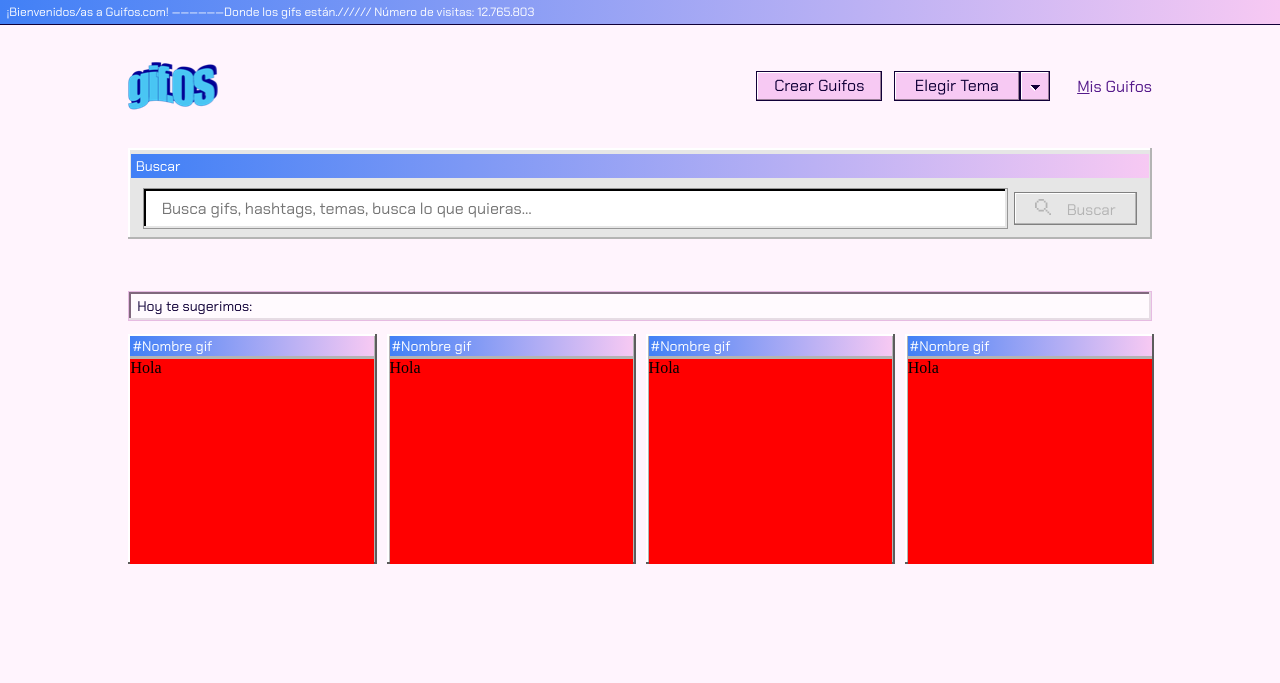
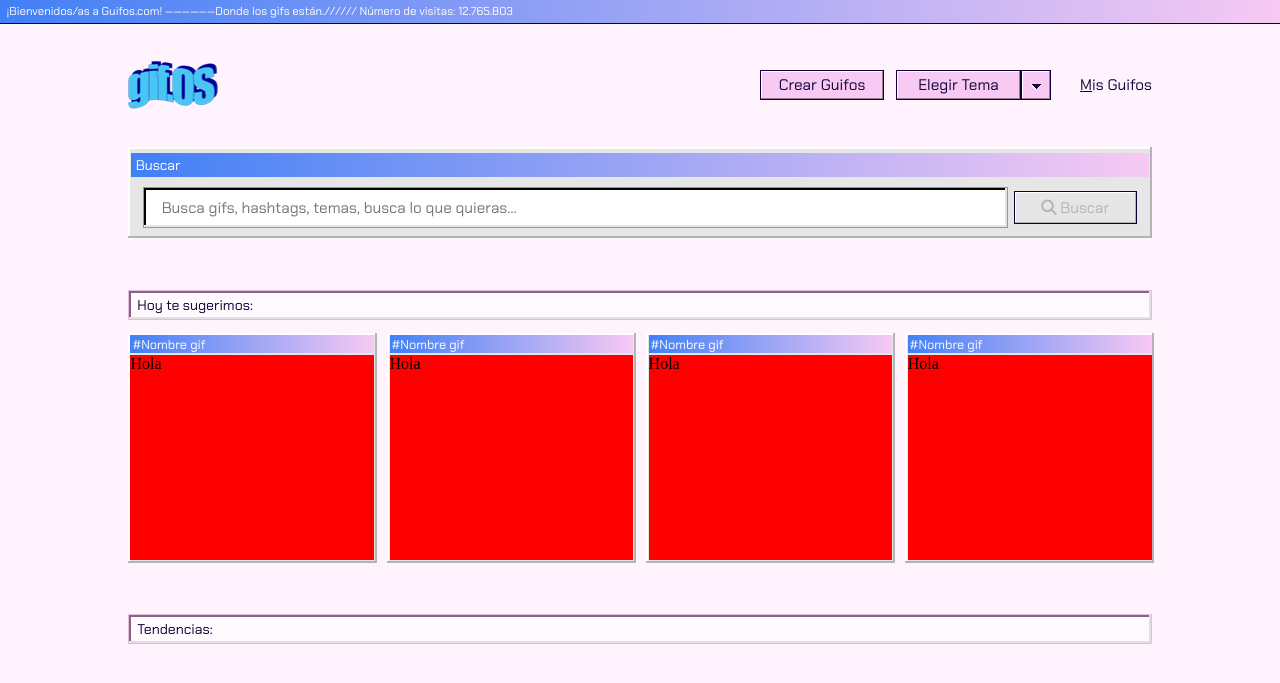
Before and after one commit to JohanCamiloL/gift-os, a PHP site: page / in a window 1280 px wide. Shown: the top 683 px of the page. Run offline with PHP 8.4, Linux system fonts and the light colour scheme; some libraries are stand-ins or nearby versions.

Commit message:
Day and hight themes in progress, input listener done

```diff
--- a/css/day_theme.css
+++ b/css/day_theme.css
@@ -30,3 +30,16 @@
     background-color: #E6E6E6;
     box-shadow: inset -2px -2px 0 0 #B4B4B4, inset 2px 2px 0 0 #FFFFFF;
 }
+
+.day-search-button {
+    background-color: #F7C9F3;
+    box-shadow: inset -1px -1px 0 0 #997D97, inset 1px 1px 0 0 #FFFFFF;
+    color: #110038;
+}
+
+.day-search-button:disabled {
+    background: #E6E6E6;
+    border: 1px solid #808080;
+    box-shadow: inset -1px -1px 0 0 #B4B4B4, inset 1px 1px 0 0 #FFFFFF;
+    color: #B4B4B4;
+}
--- a/css/desktop_screen.css
+++ b/css/desktop_screen.css
@@ -57,7 +57,7 @@
         letter-spacing: 0;
     }
     .first-type-button {
-        font-size: 16px;
+        font-size: 1.2vw;
         line-height: 18px;
         text-align: center;
         width: 70%;
@@ -76,7 +76,7 @@
     }
     .welcome p {
         color: #FFFFFF;
-        font-size: 12px;
+        font-size: 0.9vw;
         padding: .3% .5%;
     }
     header {
@@ -91,7 +91,7 @@
         align-items: center;
     }
     header ul li a {
-        font-size: 16px;
+        font-size: 1.2vw;
     }
     header ul li a span {
         text-decoration: underline;
@@ -116,33 +116,26 @@
         grid-template-columns: 87% 13%;
     }
     .search-menu div:nth-of-type(2) input {
-        font-size: 16px;
-        color: #B4B4B4;
+        font-size: 1.2vw;
         line-height: 22px;
         padding: 1% 2%;
+        color: #110038;
         background: #FFFFFF;
         border: 1px solid #979797;
         box-shadow: inset -2px -2px 0 0 #E6E6E6, inset 2px 2px 0 0 #000000;
     }
     .search-menu div:nth-of-type(2) button {
-        background: #E6E6E6;
-        border: 1px solid #808080;
-        box-shadow: inset -1px -1px 0 0 #B4B4B4, inset 1px 1px 0 0 #FFFFFF;
-        color: #B4B4B4;
         font-size: 1.2vw;
         line-height: 18px;
         margin-left: 5%;
         height: 80%;
-    }
-    .search-menu div:nth-of-type(2) img {
-        font-size: 1.5vw;
-        margin-right: 10%;
+        border: 1px solid #110038;
     }
     .suggestions p {
         background-color: #FFFAFE;
         color: #110038;
         letter-spacing: 0;
-        font-size: 14px;
+        font-size: 1.1vw;
         padding: .5% .8%;
         margin-top: 5%;
     }
@@ -151,23 +144,34 @@
         grid-template-columns: repeat(4, 24.3%);
         column-gap: 1%;
     }
-    .gif-info {
+    .suggestions .gif-info {
         height: 18vw;
+        display: grid;
         grid-template-columns: 100%;
-        grid-template-rows: 10% 90%;
-        padding: 1% 1% 0% 1%;
+        grid-template-rows: 8% 92%;
+        padding: 1% 1% 1% 1%;
     }
-    .gif-info p {
+    .suggestions .gif-info p {
         grid-row-start: 1;
         margin-top: 0%;
         color: #FFFFFF;
         letter-spacing: 0;
         text-decoration: solid;
         align-self: center;
+        align-self: stretch;
+        font-size: 1vw;
     }
-    .gif-place {
+    .suggestions .gif-place {
         grid-row-start: 2;
         background-color: red;
-        height: 90%;
+        align-self: stretch;
+    }
+    .tendency p {
+        background-color: #FFFAFE;
+        color: #110038;
+        letter-spacing: 0;
+        font-size: 1.1vw;
+        padding: .5% .8%;
+        margin-top: 5%;
     }
 }
--- a/css/night_theme.css
+++ b/css/night_theme.css
@@ -1,4 +1,6 @@
-.night-color-body {}
+.night-color-body {
+    background-color: #04006D;
+}
 
 .night-background-image {
     background-image: var(--night-background-image);
@@ -10,8 +12,20 @@
     box-shadow: inset -1px -1px 0 0 #A72CB3, inset 1px 1px 0 0 #FFFFFF;
 }
 
+.night-menu-button-color:hover, night-menu-button-color:active {
+    background-color: #CE36DB;
+    border: 1px dotted #110038;
+    box-shadow: inset -1px -1px 0 0 #A72CB3, inset 1px 1px 0 0 #FFFFFF;
+    color: #FFFFFF;
+}
+
 .night-menu-a {
     color: #FFFFFF;
+}
+
+.night-menu-a:hover {
+    color: #FFFFFF;
+    border: 1px dotted #FFFFFF;
 }
 
 .night-background-search-menu {
@@ -24,7 +38,20 @@
     box-shadow: inset -2px -2px 0 0 #E6DCE4, inset 2px 2px 0 0 #110038;
 }
 
-.day-suggestions-div {
+.night-suggestions-div {
     background-color: #B4B4B4;
     box-shadow: inset -2px -2px 0 0 #5C5C5C, inset 2px 2px 0 0 #FFFFFF;
 }
+
+.night-search-button {
+    background-color: #EE3EFE;
+    box-shadow: inset -1px -1px 0 0 #A72CB3, inset 1px 1px 0 0 #FFFFFF;
+    color: #FFFFFF;
+}
+
+.night-search-button:disabled {
+    background-color: #B4B4B4;
+    border: 1px solid #808080;
+    box-shadow: inset -1px -1px 0 0 #B4B4B4, inset 1px 1px 0 0 #FFFFFF;
+    color: #8F8F8F;
+}
--- a/index.html
+++ b/index.html
@@ -6,6 +6,7 @@
     <meta name="viewport" content="width=device-width, initial-scale=1.0">
     <link href="https://fonts.googleapis.com/css?family=Chakra+Petch&display=swap" rel="stylesheet">
     <link rel="stylesheet" href="css/styles.css">
+    <link href="https://fonts.googleapis.com/css?family=IBM+Plex+Mono|IBM+Plex+Sans&display=swap" rel="stylesheet">
     <title>gifOS</title>
 </head>
 
@@ -19,8 +20,8 @@
         <img src="img/gifOF_logo.png" alt="Logo de Gif OS" class="row-start-2">
         <nav class="row-start-2">
             <ul class="display-grid">
-                <li class="column-start-2 display-grid"><button
-                        class="first-type-button justify-self-end chakra-regular-font day-menu-button-color">Crear
+                <li class="column-start-2 display-grid">
+                    <button class="first-type-button justify-self-end chakra-regular-font day-menu-button-color">Crear
                         Guifos</button></li>
                 <li class="column-start-3 display-flex">
                     <button class="first-type-button chakra-regular-font day-menu-button-color">Elegir Tema</button>
@@ -28,7 +29,8 @@
                             alt=""></button>
                 </li>
                 <li class="column-start-4 display-grid">
-                    <a href="" class="a-no-style chakra-regular-font justify-self-end"><span>M</span>is Guifos</a>
+                    <a href="" class="a-no-style chakra-regular-font justify-self-end day-menu-a"><span>M</span>is
+                        Guifos</a>
                 </li>
             </ul>
         </nav>
@@ -38,10 +40,12 @@
             <p class="chakra-regular-font letter-spacing-0">Buscar</p>
         </div>
         <div class="row-start-2 display-grid justify-self-center">
-            <input type="text" class="column-start-1 chakra-regular-font letter-spacing-0"
+            <input id="search-gif-input" type="text" class="column-start-1 chakra-regular-font letter-spacing-0"
                 placeholder="Busca gifs, hashtags, temas, busca lo que quieras…">
-            <button class="column-start-2 chakra-regular-font letter-spacing-0 align-self-center">
-                <img src="img/lupa_inactive.svg" alt="">
+            <button id="search-gif-button"
+                class="column-start-2 chakra-regular-font letter-spacing-0 align-self-center day-search-button"
+                disabled>
+                <i class="fas fa-search"></i>
                 Buscar
             </button>
         </div>
@@ -75,7 +79,12 @@
             </div>
         </div>
     </section>
+    <section class="tendency display-grid general-marg">
+        <p class="row-start-1 chakra-regular-font day-suggestions-p">Tendencias:</p>
+    </section>
     <script src="js/script.js"></script>
+    <script src="js/listeners.js"></script>
+    <script src="https://kit.fontawesome.com/f439f476a0.js" crossorigin="anonymous"></script>
 </body>
 
 </html>
--- /dev/null
+++ b/js/listeners.js
@@ -0,0 +1,3 @@
+document.getElementById("search-gif-input").addEventListener('input', () => {
+    document.getElementById("search-gif-button").disabled = false;
+});
--- a/js/script.js
+++ b/js/script.js
@@ -0,0 +1,35 @@
+let ACTUAL_THEME = "day";
+
+function changeTheme() {
+    let arr = [["day-background-image", "night-background-image"],
+    ["day-color-body", "night-color-body"],
+    ["day-menu-button-color", "night-menu-button-color"],
+    ["day-menu-a", "night-menu-a"],
+    ["day-background-search-menu", "night-background-search-menu"],
+    ["day-suggestions-p", "night-suggestions-p"],
+    ["day-suggestions-div", "night-suggestions-div"],
+    ["day-search-button", "night-search-button"]];
+
+    getClassesToRepaceThem(ACTUAL_THEME, arr);
+}
+
+function getClassesToRepaceThem(theme, arrClasses) {
+    arrClasses.forEach(classPair => {
+        if (theme === "day") {
+            ACTUAL_THEME = "night";
+            let arr = document.getElementsByClassName(classPair[0]);
+            replaceNameClass(arr, classPair[0], classPair[1]);
+        } else {
+            ACTUAL_THEME = "day";
+            let arr = document.getElementsByClassName(classPair[1]);
+            replaceNameClass(arr, classPair[1], classPair[0]);
+        }
+    })
+}
+
+function replaceNameClass(arr, oldClass, newClass) {
+    while (arr.length !== 0) {
+        arr[0].classList.replace(oldClass, newClass);
+        arr = document.getElementsByClassName(oldClass);
+    }
+}
```
Also changed, not shown: img/lupa.svg (added).
